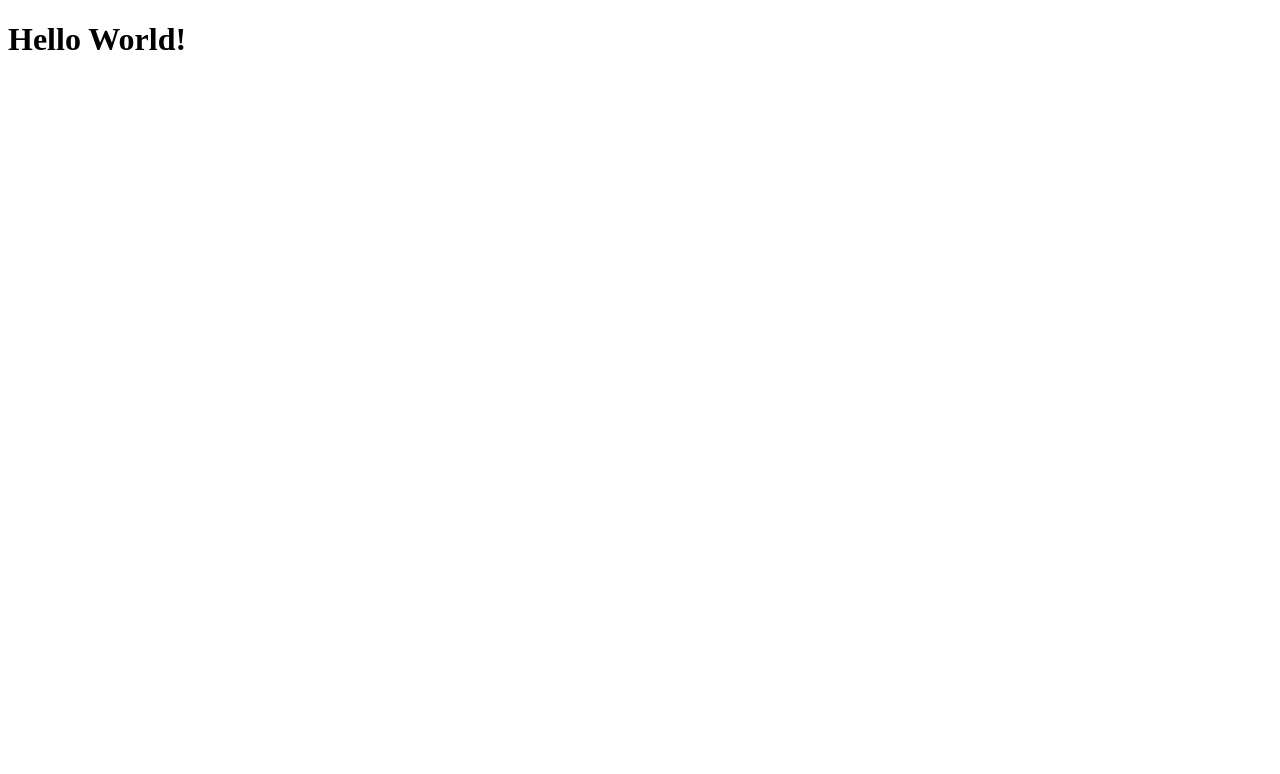
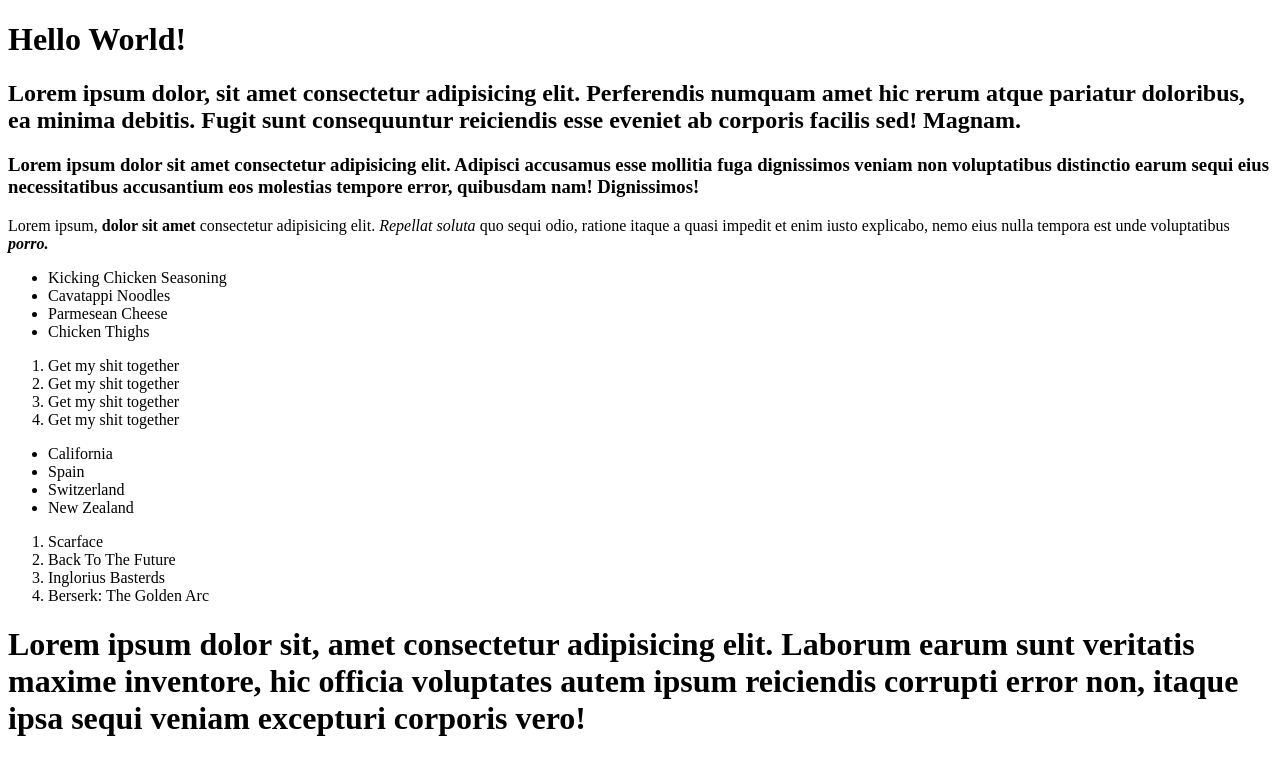
Before and after one commit to TMT-LLC/git_test, a plain HTML site: page html-boilerplate/index.html in a window 1280 px wide. Drawn offline with Linux system fonts and the light colour scheme.

Commit message:
Added bold and italic text with different headers and paragraphs. Also, added four lists, two unordered and two ordered.

```diff
--- a/html-boilerplate/index.html
+++ b/html-boilerplate/index.html
@@ -5,7 +5,43 @@
         <title>My First Webpage</title>
     </head>
 
+    <!-- This is a comment. -->
     <body>
         <h1>Hello World!</h1>
+        <h2>Lorem ipsum dolor, sit amet consectetur adipisicing elit. Perferendis numquam amet hic rerum atque pariatur doloribus, ea minima debitis. Fugit sunt consequuntur reiciendis esse eveniet ab corporis facilis sed! Magnam.</h2>
+        <h3>Lorem ipsum dolor sit amet consectetur adipisicing elit. Adipisci accusamus esse mollitia fuga dignissimos veniam non voluptatibus distinctio earum sequi eius necessitatibus accusantium eos molestias tempore error, quibusdam nam! Dignissimos!</h3>
+        <p>Lorem ipsum, <strong>dolor sit amet</strong> consectetur adipisicing elit. <em>Repellat soluta</em> quo sequi odio, ratione itaque a quasi impedit et enim iusto explicabo, nemo eius nulla tempora est unde voluptatibus <strong><em>porro.</em></strong></p>
+
+        <ul>
+            <li>Kicking Chicken Seasoning</li>
+            <li>Cavatappi Noodles</li>
+            <li>Parmesean Cheese</li>
+            <li>Chicken Thighs</li>
+        </ul>
+
+        <ol>
+            <li>Get my shit together</li>
+            <li>Get my shit together</li>
+            <li>Get my shit together</li>
+            <li>Get my shit together</li>
+        </ol>
+
+        <ul>
+            <li>California</li>
+            <li>Spain</li>
+            <li>Switzerland</li>
+            <li>New Zealand</li>
+        </ul>
+
+        <ol>
+            <li>Scarface</li>
+            <li>Back To The Future</li>
+            <li>Inglorius Basterds</li>
+            <li>Berserk: The Golden Arc</li>
+        </ol>
+
+        <h1>Lorem ipsum dolor sit, amet consectetur adipisicing elit. Laborum earum sunt veritatis maxime inventore, hic officia voluptates autem ipsum reiciendis corrupti error non, itaque ipsa sequi veniam excepturi corporis vero!</h1>
+
+
     </body>
 </html>
```
